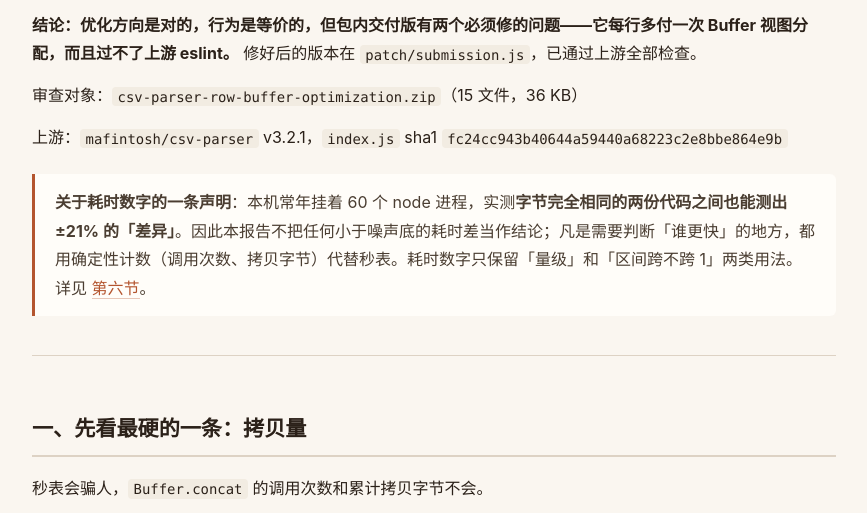
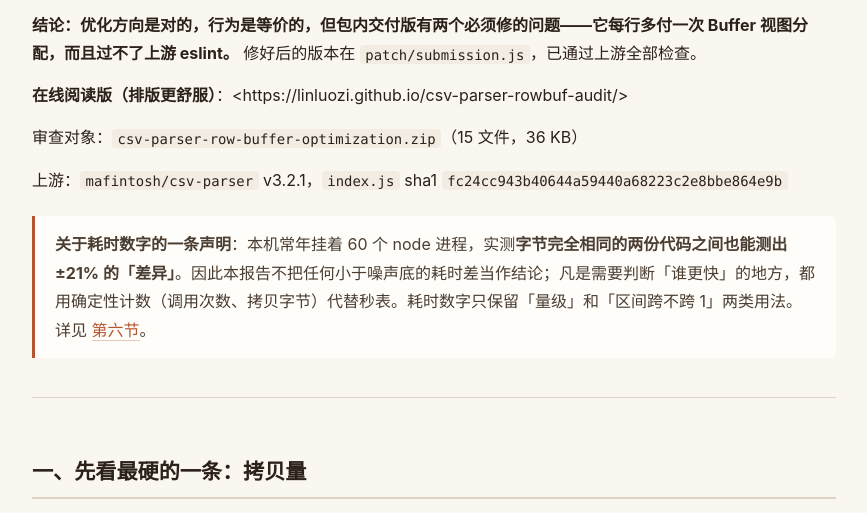
Before and after one commit to linluozi/csv-parser-rowbuf-audit, a website: page index.html in a window 1280 px wide. Shown: the part 218-731 px from the top of the page, without its empty margins (206-1073 px from the left). Drawn offline with Linux system fonts and the light colour scheme.

Commit message:
Link the hosted reading page from the README

```diff
--- a/index.html
+++ b/index.html
@@ -70,6 +70,7 @@ th,td{padding:7px 9px}
 <h1 id="csv-parser-部分行缓冲优化-独立审查">csv-parser 部分行缓冲优化：独立审查</h1>
 <p>对一个第三方「优化包」的独立复核。包本身宣称把 <a href="https://github.com/mafintosh/csv-parser"><code>mafintosh/csv-parser</code></a> 的部分行缓冲从重复 <code>Buffer.concat</code> 改成碎片列表，并给出 3.72× 加速。</p>
 <p><strong>结论：优化方向是对的，行为是等价的，但包内交付版有两个必须修的问题——它每行多付一次 Buffer 视图分配，而且过不了上游 eslint。</strong> 修好后的版本在 <code>patch/submission.js</code>，已通过上游全部检查。</p>
+<p><strong>在线阅读版（排版更舒服）</strong>：&lt;https://linluozi.github.io/csv-parser-rowbuf-audit/&gt;</p>
 <p>审查对象：<code>csv-parser-row-buffer-optimization.zip</code>（15 文件，36 KB）</p>
 <p>上游：<code>mafintosh/csv-parser</code> v3.2.1，<code>index.js</code> sha1 <code>fc24cc943b40644a59440a68223c2e8bbe864e9b</code></p>
 <blockquote><p><strong>关于耗时数字的一条声明</strong>：本机常年挂着 60 个 node 进程，实测<strong>字节完全相同的两份代码之间也能测出 ±21% 的「差异」</strong>。因此本报告不把任何小于噪声底的耗时差当作结论；凡是需要判断「谁更快」的地方，都用确定性计数（调用次数、拷贝字节）代替秒表。耗时数字只保留「量级」和「区间跨不跨 1」两类用法。详见 <a href="#六为什么不拿秒表当证据">第六节</a>。</p></blockquote>
```
Also changed, not shown: README.md.
